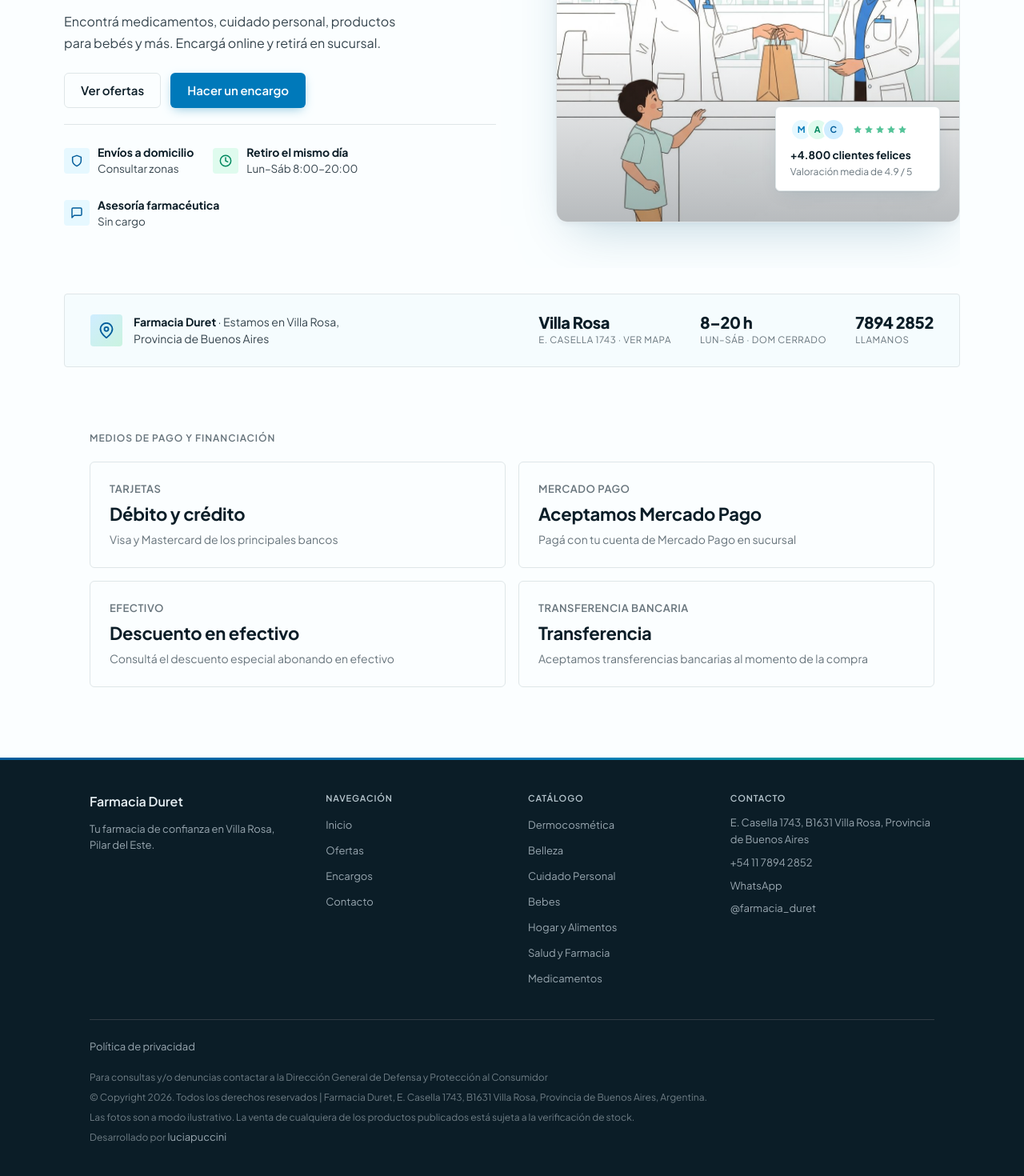
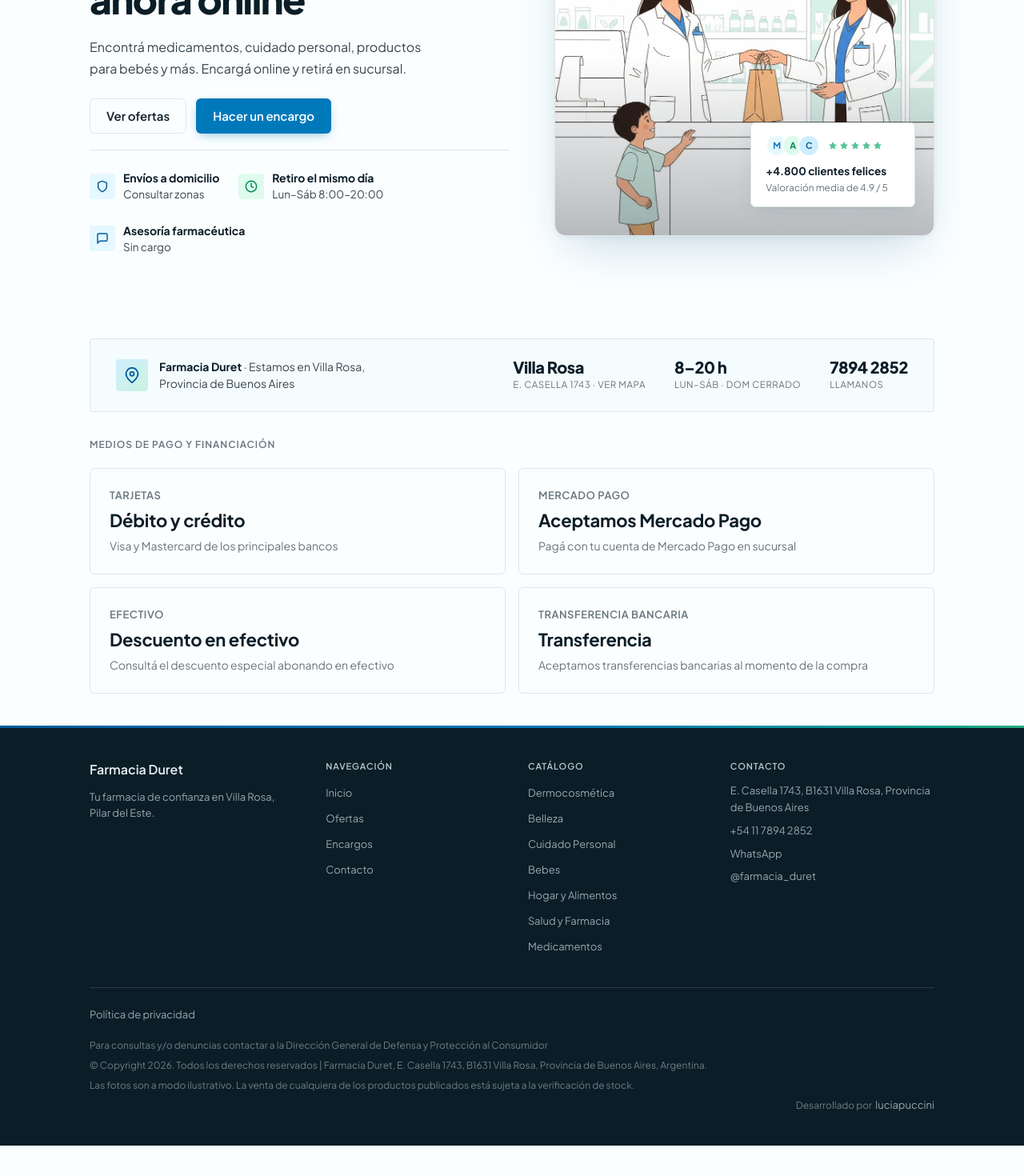
Before and after one commit to luciapuccini/farmacia_duret, a Next.js app: page / in a window 1280 px wide. Shown: the part 426-1896 px from the top of the page at 80% size. After the commit the page ends 1858 px from the top, so only its background shows below. Built offline with nearby package versions, Linux system fonts and the light colour scheme; no server answers.

Commit message:
minor ui updates

```diff
--- a/src/app/(catalog)/[category]/components/BasketBadge/BasketBadge.tsx
+++ b/src/app/(catalog)/[category]/components/BasketBadge/BasketBadge.tsx
@@ -23,7 +23,7 @@
   return (
     <button
       onClick={() => router.push('/basket')}
-      className="relative flex items-center justify-center p-2"
+      className="relative flex cursor-pointer items-center justify-center p-2"
       aria-label={`Carrito (${count} productos)`}
     >
       <ShoppingBag className="h-6 w-6" />
--- a/src/app/(catalog)/[category]/page.tsx
+++ b/src/app/(catalog)/[category]/page.tsx
@@ -141,7 +141,9 @@
       <div className={styles.sectHead}>
         <div>
           <p className={styles.sectLabel}>Catálogo</p>
-          <h2 className={styles.sectTitle}>Hacé tus pedidos por whatsapp.</h2>
+          <h2 className="text-xl font-extrabold text-ink-900 md:text-2xl">
+            Hacé tus pedidos por whatsapp.
+          </h2>
           <p className={styles.sectSub}>
             consultas hasta 5 productos, sujetos a disponibilidad y precios
           </p>
--- a/src/app/(home)/components/offers/offers.module.scss
+++ b/src/app/(home)/components/offers/offers.module.scss
@@ -1,7 +1,4 @@
 @use '@/globals' as g;
-
-
-
 
 
 .cardsSection {
--- a/src/app/(home)/home.module.scss
+++ b/src/app/(home)/home.module.scss
@@ -1,13 +1,13 @@
 @use '@/globals' as g;
 
-.page section {
-  padding: 0.5rem 0;
+// .page section {
+//   padding: 0.5rem 0;
 
-  @include g.up(md) {
-    padding: 3rem 0;
+//   @include g.up(md) {
+//     padding: 3rem 0;
 
-  }
-}
+//   }
+// }
 
 
 .hero {
@@ -137,7 +137,7 @@
   }
 }
 
-/* Hero visual panel — hidden on mobile */
+
 .heroVisual {
   display: none;
 
@@ -152,7 +152,7 @@
   border: 1px solid var(--line);
   border-radius: var(--radius-sm);
   padding: 1.5em 1rem;
-  margin: 1em -1rem;
+  margin: 1em 0;
   display: flex;
   align-items: center;
   justify-content: space-between;
@@ -161,7 +161,7 @@
 
   @include g.up(md) {
     padding: 1.5em 2rem;
-    margin: 2em -2rem;
+    margin: 2em 0;
     gap: 2em;
   }
 }
--- a/src/app/(home)/page.tsx
+++ b/src/app/(home)/page.tsx
@@ -1,8 +1,8 @@
 import type { Metadata } from 'next';
 import HeroVisual from '@/app/(home)/components/HeroVisual/HeroVisual';
 import { TextLink } from '@/components/ui';
+import Offers from './components/offers/offers';
 import styles from './home.module.scss';
-import Offers from './components/offers/offers';
 
 const description =
   'Farmacia de confianza en Villa Rosa, Pilar del Este. Medicamentos, dermocosmética, cuidado personal y productos para bebés. Encargá online por WhatsApp y retirá en sucursal.';
@@ -30,10 +30,9 @@
 
 export default function HomePage() {
   return (
-    <div className={styles.page}>
+    <div>
       <section className={styles.hero}>
         <div className={styles.heroContent}>
-          {/* FIXME: could extract eyebrow to a separate component */}
           <p className={styles.heroEyebrow}>
             <span className={styles.heroEyebrowDot} aria-hidden="true" />
             Farmacia Duret · Villa Rosa
@@ -126,7 +125,7 @@
         </div>
       </section>
 
-      <div role="presentation" className={styles.infoStrip}>
+      <section className={styles.infoStrip}>
         <div className={styles.infoMsg}>
           <span className={styles.infoIcon} aria-hidden="true">
             <svg
@@ -176,7 +175,7 @@
             <div className={styles.infoStatL}>Llamanos</div>
           </div>
         </div>
-      </div>
+      </section>
 
       <Offers />
     </div>
--- /dev/null
+++ b/src/app/basket/components/Heading/index.tsx
@@ -0,0 +1,33 @@
+'use client';
+
+import { ChevronRight } from 'lucide-react';
+import { useRouter } from 'next/navigation';
+
+export default function Heading() {
+  const router = useRouter();
+
+  return (
+    <div className="mb-3">
+      <div className="flex">
+        <div
+          className="cursor-pointer hover:underline"
+          role="presentation"
+          onClick={() => {
+            router.back();
+          }}
+        >
+          <p className="mb-2 text-xs font-bold tracking-widest text-ink-500 uppercase">Catálogo</p>
+        </div>
+        <ChevronRight className="mx-1 h-[14px] w-[14px] text-ink-500" />
+        <p className="mb-2 text-xs font-bold tracking-widest text-ink-500 uppercase">Carrito</p>
+      </div>
+      <h2 className="text-xl font-extrabold text-ink-900 md:text-2xl">
+        Hacé tus pedidos por whatsapp.
+      </h2>
+
+      <p className="m-0 max-w-1/2 text-sm text-ink-700">
+        completa tu telefono y nosotros te contactamos para mas información sobre tus productos.
+      </p>
+    </div>
+  );
+}
--- a/src/app/basket/page.tsx
+++ b/src/app/basket/page.tsx
@@ -3,6 +3,7 @@
 import { useState } from 'react';
 import { type Product, clearBasket, getBasket, removeFromBasket } from '@/utils/basket';
 import { CatalogoOrderSchema } from '@/app/api/whatsapp/catalogo/schema';
+import Heading from './components/Heading';
 
 type Status = 'idle' | 'sending' | 'sent';
 
@@ -52,8 +53,25 @@
   }
 
   return (
-    <main className="py-8">
-      <h2 className="mb-6 text-2xl font-bold">Carrito</h2>
+    <main>
+      <Heading />
+
+      <div className="mb-4 flex flex-col justify-end gap-1">
+        <label htmlFor="phone" className="text-sm font-medium">
+          Teléfono
+        </label>
+        <input
+          id="phone"
+          type="tel"
+          value={phone}
+          onChange={(e) => setPhone(e.target.value)}
+          required
+          placeholder="+54 9 11 ..."
+          className="w-full max-w-xs rounded-md border px-3 py-2 text-sm"
+        />
+      </div>
+
+      {error && <p className="mb-4 text-sm text-red-600">{error}</p>}
 
       {items.length === 0 ? (
         <p className="text-gray-500">Tu carrito está vacío.</p>
@@ -75,23 +93,6 @@
             ))}
           </ul>
 
-          <div className="mb-4 flex flex-col gap-1">
-            <label htmlFor="phone" className="text-sm font-medium">
-              Teléfono
-            </label>
-            <input
-              id="phone"
-              type="tel"
-              value={phone}
-              onChange={(e) => setPhone(e.target.value)}
-              required
-              placeholder="+54 9 11 ..."
-              className="w-full max-w-xs rounded-md border px-3 py-2 text-sm"
-            />
-          </div>
-
-          {error && <p className="mb-4 text-sm text-red-600">{error}</p>}
-
           <button
             onClick={handleSubmit}
             disabled={status === 'sending'}
--- a/src/components/ui/layout/footer/footer.tsx
+++ b/src/components/ui/layout/footer/footer.tsx
@@ -28,7 +28,9 @@
         <div className={styles.grid}>
           <div className={styles.column}>
             <p className={styles.brand}>Farmacia Duret</p>
-            <p className={styles.tagline}>Tu farmacia de confianza en Villa Rosa, Pilar del Este.</p>
+            <p className={styles.tagline}>
+              Tu farmacia de confianza en Villa Rosa, Pilar del Este.
+            </p>
           </div>
 
           <nav className={styles.column} aria-label="Navegación del sitio">
@@ -67,7 +69,12 @@
                 </Link>
               </p>
               <p>
-                <Link href={whatsApp} className={styles.link} target="_blank" rel="noopener noreferrer">
+                <Link
+                  href={whatsApp}
+                  className={styles.link}
+                  target="_blank"
+                  rel="noopener noreferrer"
+                >
                   WhatsApp
                 </Link>
               </p>
@@ -98,8 +105,8 @@
             </ul>
           </nav>
           <p>
-            Para consultas y/o denuncias contactar a la Dirección General de Defensa y Protección
-            al Consumidor
+            Para consultas y/o denuncias contactar a la Dirección General de Defensa y Protección al
+            Consumidor
           </p>
           <p>
             © Copyright 2026. Todos los derechos reservados | Farmacia Duret, E. Casella 1743, B1631
@@ -109,8 +116,8 @@
             Las fotos son a modo ilustrativo. La venta de cualquiera de los productos publicados
             está sujeta a la verificación de stock.
           </p>
-          <p>
-            Desarrollado por{' '}
+          <p className="text-end">
+            Desarrollado por &nbsp;
             <Link
               href="https://luciapuccini.com"
               className={styles.link}
--- a/src/services/catalog/data/categories.json
+++ b/src/services/catalog/data/categories.json
@@ -689,7 +689,8 @@
         ]
       },
       {
-        "name": "Venta Bajo Receta"
+        "name": "Venta Bajo Receta",
+        "url": "/orders"
       }
     ]
   }
```
Also changed, not shown: src/app/(catalog)/[category]/page.module.scss (+1 -12 lines).
